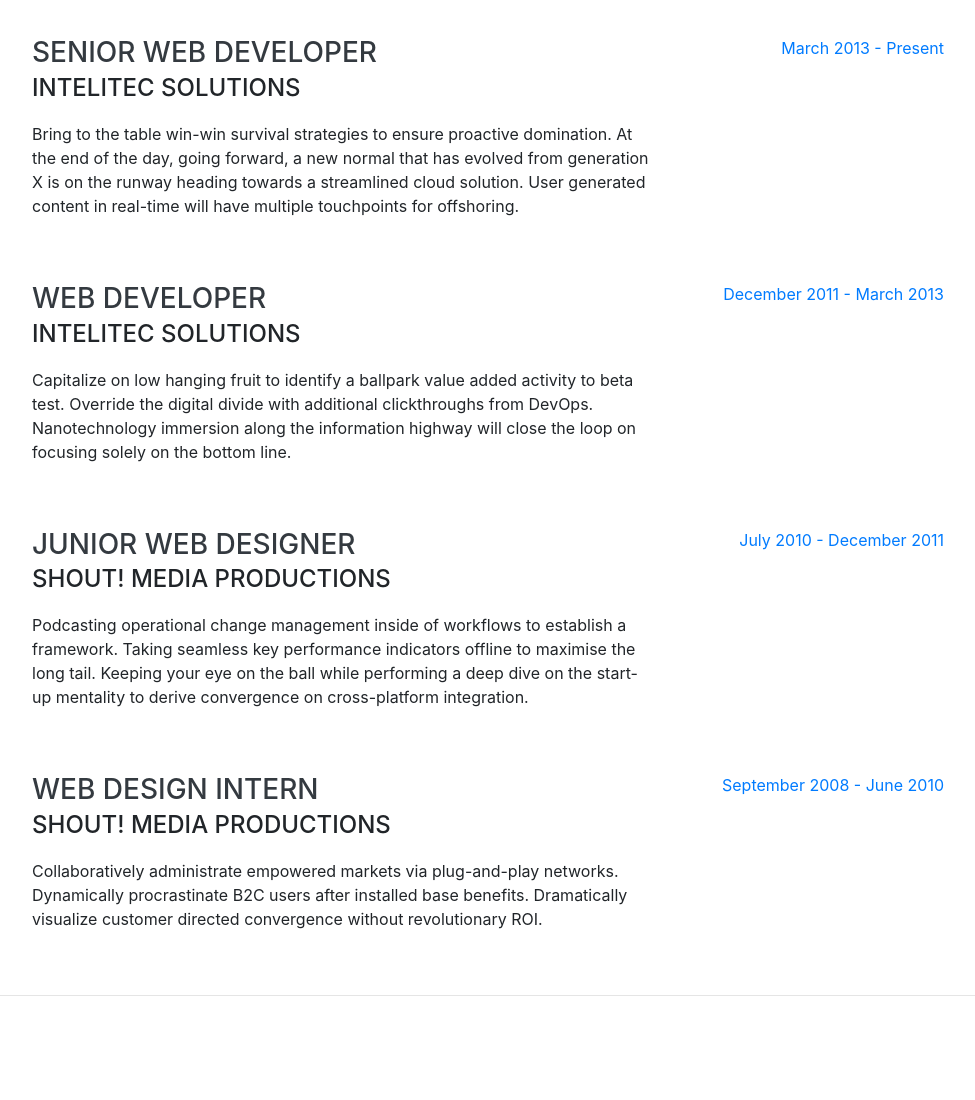
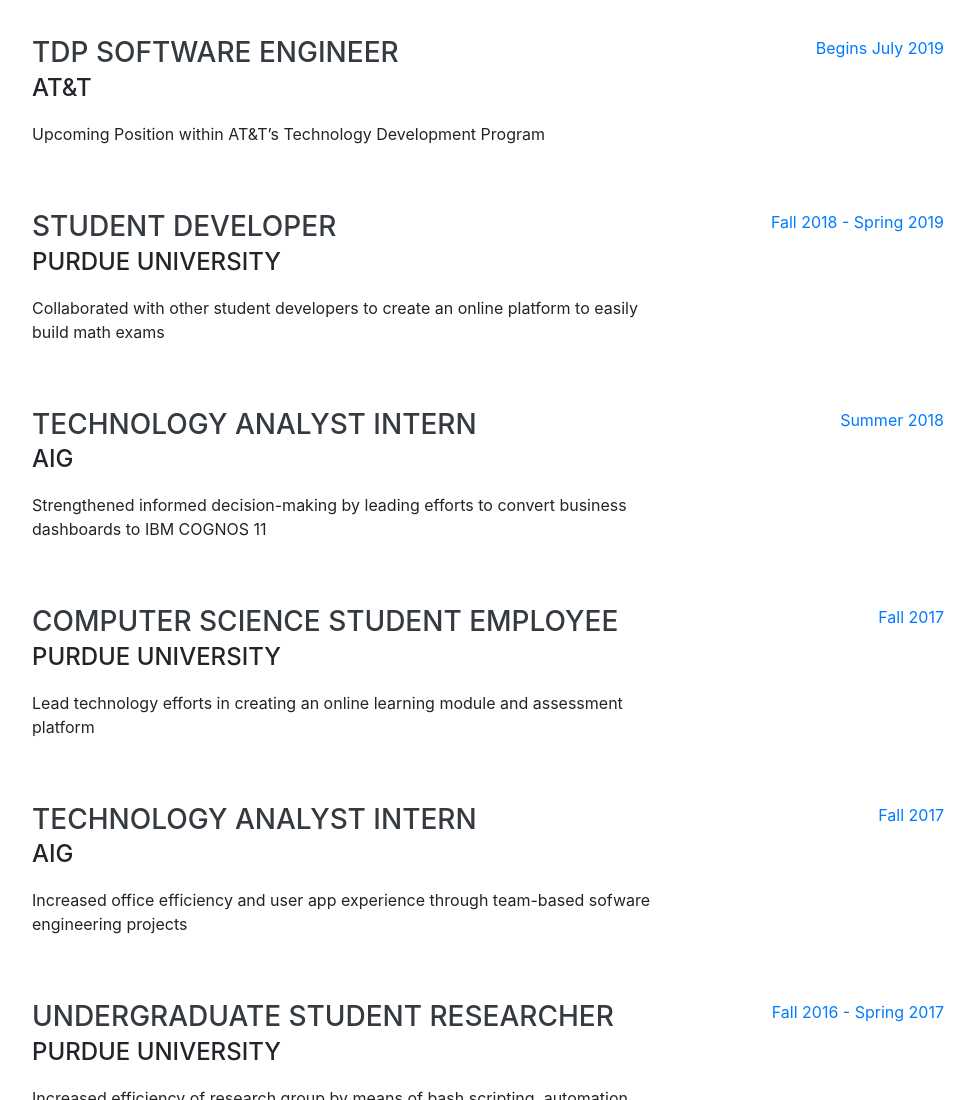
Before and after one commit to PeytonNP/peytonnp.github.io, a website with bundled scripts: page index2.html in a window 1280 px wide. Shown: the part 1700-2800 px from the top of the page, without its empty margins (288-1263 px from the left). Built offline with nearby package versions, Linux system fonts and the light colour scheme; a web font is replaced by a local one.

Commit message:
added content

```diff
--- a/index2.html
+++ b/index2.html
@@ -31,7 +31,8 @@
     <a class="navbar-brand js-scroll-trigger" href="#page-top">
       <span class="d-block d-lg-none">Peyton Puckett</span>
       <span class="d-none d-lg-block">
-        <img class="img-fluid img-profile rounded-circle mx-auto mb-2" src="img/profile.jpg" alt="">
+        <!-- TODO: change image-->
+        <img class="img-fluid img-profile rounded-circle mx-auto mb-2" src="" alt="">
       </span>
     </a>
     <button class="navbar-toggler" type="button" data-toggle="collapse" data-target="#navbarSupportedContent" aria-controls="navbarSupportedContent" aria-expanded="false" aria-label="Toggle navigation">
@@ -74,7 +75,8 @@
         <div class="subheading mb-5">Chicago, IL ·
           <a href="mailto:puckett.peyton@gmail.com">puckett.peyton[at]gmail[dot]com</a>
         </div>
-        <p class="lead mb-5">[EDIT]I am experienced in leveraging agile frameworks to provide a robust synopsis for high level overviews. Iterative approaches to corporate strategy foster collaborative thinking to further the overall value proposition.</p>
+        <p class="lead mb-5">Hi! My name is Peyton Puckett and I recently graduated from Purdue University with a B.S in Computer Science with a Concentration in Machine Intelligence. I will begin working for AT&T this summer within their Technology Development Program as a Software Engineering. During my final semester in college, I was able to participate in a research course focused on Big Spatial Data Systems. More information about the work can be found <a href="https://peytonnp.github.io/cs490/" target="_blank">here</a>. I also worked as a Student Developer for the Purdue Math Department working to create a tool for Professors and Course Coordinators. Over the past few years, I've completed two summer internships at AIG, one in Charlotte, NC and the other in Houston, TX. I also had the opprotunity to work on a research project in Computational Chemistry with a focus on Big Data Analysis during my sophomore year at Purdue thanks to a program call Statistics Living Learning Community. In my free time, I enjoy keeping up with the lastest consumer technology news, acoustic guitar, biking, and photography. In the next five years, I hope to work in technology and develop healthcare applications in my free time. Feel free to browse my site to learn more and reach out to me for anything!
+        </p>
         <div class="social-icons">
           <a href="https://www.linkedin.com/in/peyton-p-526865118/">
             <i class="fab fa-linkedin-in"></i>
@@ -110,7 +112,9 @@
           <div class="resume-content">
             <h3 class="mb-0">Undergraduate Research Experiences</h3>
             <div class="subheading mb-3">Computational Chemistry</div>
+            <p><a href="assets/RoseHulmanPresentation.pdf" target="_blank">Conference Presentation</a></p>
             <div class="subheading mb-3">Big Spatial Data Systems</div>
+            <p><a href="https://peytonnp.github.io/cs490/" target="_blank">Research Overview & Timeline</a></p>
           </div>
           <div class="resume-date text-md-right">
             <span class="text-primary"></span>
@@ -128,45 +132,70 @@
 
         <div class="resume-item d-flex flex-column flex-md-row justify-content-between mb-5">
           <div class="resume-content">
-            <h3 class="mb-0">Senior Web Developer</h3>
-            <div class="subheading mb-3">Intelitec Solutions</div>
-            <p>Bring to the table win-win survival strategies to ensure proactive domination. At the end of the day, going forward, a new normal that has evolved from generation X is on the runway heading towards a streamlined cloud solution. User generated content in real-time will have multiple touchpoints for offshoring.</p>
+            <h3 class="mb-0">TDP Software Engineer</h3>
+            <div class="subheading mb-3">AT&T</div>
+            <p>Upcoming Position within AT&T’s Technology Development Program</p>
           </div>
           <div class="resume-date text-md-right">
-            <span class="text-primary">March 2013 - Present</span>
+            <span class="text-primary">Begins July 2019</span>
           </div>
         </div>
 
         <div class="resume-item d-flex flex-column flex-md-row justify-content-between mb-5">
           <div class="resume-content">
-            <h3 class="mb-0">Web Developer</h3>
-            <div class="subheading mb-3">Intelitec Solutions</div>
-            <p>Capitalize on low hanging fruit to identify a ballpark value added activity to beta test. Override the digital divide with additional clickthroughs from DevOps. Nanotechnology immersion along the information highway will close the loop on focusing solely on the bottom line.</p>
+            <h3 class="mb-0">Student Developer</h3>
+            <div class="subheading mb-3">Purdue University</div>
+            <p>Collaborated with other student developers to create an online platform to easily build math exams</p>
           </div>
           <div class="resume-date text-md-right">
-            <span class="text-primary">December 2011 - March 2013</span>
+            <span class="text-primary">Fall 2018 - Spring 2019</span>
           </div>
         </div>
 
         <div class="resume-item d-flex flex-column flex-md-row justify-content-between mb-5">
           <div class="resume-content">
-            <h3 class="mb-0">Junior Web Designer</h3>
-            <div class="subheading mb-3">Shout! Media Productions</div>
-            <p>Podcasting operational change management inside of workflows to establish a framework. Taking seamless key performance indicators offline to maximise the long tail. Keeping your eye on the ball while performing a deep dive on the start-up mentality to derive convergence on cross-platform integration.</p>
+            <h3 class="mb-0">Technology Analyst Intern</h3>
+            <div class="subheading mb-3">AIG</div>
+            <p>Strengthened informed decision-making by leading efforts to convert business dashboards to IBM COGNOS 11</p>
           </div>
           <div class="resume-date text-md-right">
-            <span class="text-primary">July 2010 - December 2011</span>
+            <span class="text-primary">Summer 2018</span>
           </div>
         </div>
 
         <div class="resume-item d-flex flex-column flex-md-row justify-content-between">
           <div class="resume-content">
-            <h3 class="mb-0">Web Design Intern</h3>
-            <div class="subheading mb-3">Shout! Media Productions</div>
-            <p>Collaboratively administrate empowered markets via plug-and-play networks. Dynamically procrastinate B2C users after installed base benefits. Dramatically visualize customer directed convergence without revolutionary ROI.</p>
+            <h3 class="mb-0">Computer Science Student Employee</h3>
+            <div class="subheading mb-3">Purdue University</div>
+            <p>Lead technology efforts in creating an online learning module and assessment platform</p>
           </div>
           <div class="resume-date text-md-right">
-            <span class="text-primary">September 2008 - June 2010</span>
+            <span class="text-primary">Fall 2017</span>
+          </div>
+        </div><br><br>
+
+
+
+        <div class="resume-item d-flex flex-column flex-md-row justify-content-between">
+          <div class="resume-content">
+            <h3 class="mb-0">Technology Analyst Intern</h3>
+            <div class="subheading mb-3">AIG</div>
+            <p>Increased office efficiency and user app experience through team-based sofware engineering projects</p>
+          </div>
+          <div class="resume-date text-md-right">
+            <span class="text-primary">Fall 2017</span>
+          </div>
+        </div><br><br>
+
+
+        <div class="resume-item d-flex flex-column flex-md-row justify-content-between">
+          <div class="resume-content">
+            <h3 class="mb-0">Undergraduate Student Researcher</h3>
+            <div class="subheading mb-3">Purdue University</div>
+            <p>Increased efficiency of research group by means of bash scripting, automation, and big data analysis</p>
+          </div>
+          <div class="resume-date text-md-right">
+            <span class="text-primary">Fall 2016 - Spring 2017</span>
           </div>
         </div>
 
@@ -243,8 +272,21 @@
     <section class="resume-section p-3 p-lg-5 d-flex align-items-center" id="interests">
       <div class="w-100">
         <h2 class="mb-5">Interests</h2>
-        <p>Apart from being a web developer, I enjoy most of my time being outdoors. In the winter, I am an avid skier and novice ice climber. During the warmer months here in Colorado, I enjoy mountain biking, free climbing, and kayaking.</p>
-        <p class="mb-0">When forced indoors, I follow a number of sci-fi and fantasy genre movies and television shows, I am an aspiring chef, and I spend a large amount of my free time exploring the latest technology advancements in the front-end web development world.</p>
+        <ul>
+          <li>Guitar</li>
+          <li>Photography / Videography</li>
+          <li>Biking</li>
+          <li>Video Games</li>
+          <li>DIY Electronics Projects</li>
+          <br>
+          <li>Data Science</li>
+          <li>Machine Learning</li>
+          <li>Augmented Reality</li>
+          <li>Swift Development</li>
+          <li>Internet of Things</li>
+          <li>Security</li>
+          <li>Business Intelligence</li>
+        </ul>
       </div>
     </section>
 
```
Also changed, not shown: 1 other file.
